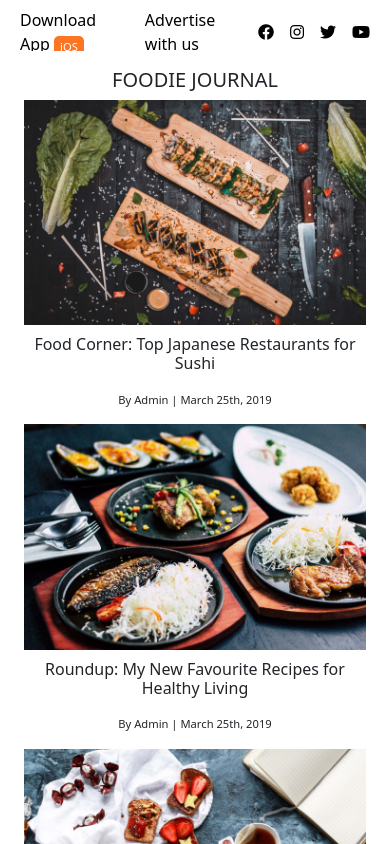
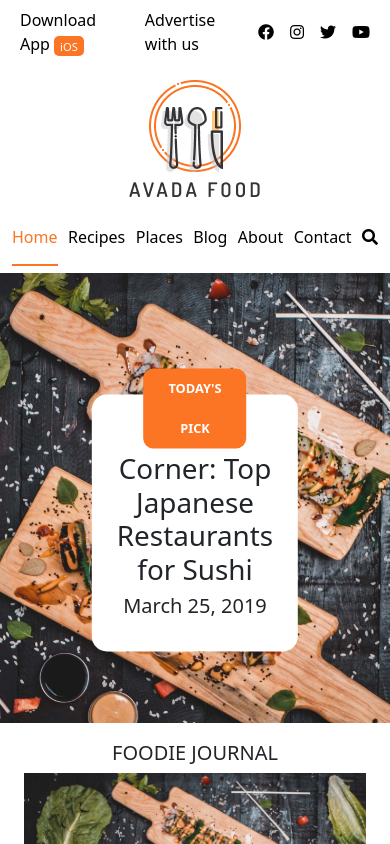
Before and after one commit to DavideZattra/proj-html-vuejs, a Vue app: page / in a window 390 px wide. Shown: the top 844 px of the page. Built offline with nearby package versions, Linux system fonts and the light colour scheme.

Commit message:
trying to fix jumbotron responsiveness

```diff
--- a/src/components/MainJumbotron.vue
+++ b/src/components/MainJumbotron.vue
@@ -5,15 +5,15 @@
       <!-- <img class="jumbo-bg-img" :src="initialUrl + foodieJournal[counter].img" alt=""> -->
       <img class="jumbo-bg-img" src="../assets/img/single-post-img3.jpg" alt="">
 
+      <div id="ms_today-picks" class="text-center">
+          <div class="ms_sticker">
+              <h5 class="text-white text-uppercase m-0">Today's Pick</h5>
+          </div>
+          <h1>Food Corner: Top Japanese Restaurants for Sushi</h1>
+          <h5>March 25, 2019</h5>
+      </div>
     </div>
 
-    <div id="ms_today-picks" class="text-center">
-        <div class="ms_sticker">
-            <h5 class="text-white text-uppercase m-0">Today's Pick</h5>
-        </div>
-        <h1>Food Corner: Top Japanese Restaurants for Sushi</h1>
-        <h5>March 25, 2019</h5>
-    </div>
 
     <div id="ms_foodie-journal" class="container">
 
@@ -117,11 +117,12 @@ data : function(){
 
 #ms_jumbotron{
   position: relative;
-  height: 500px;
+  min-height: 500px;
   margin-bottom: 375px;
 
   .ms_img-container{
-    height: 100%;
+    position: relative;
+    height: 500px;
     overflow: hidden;
 
     .jumbo-bg-img{
@@ -133,9 +134,7 @@ data : function(){
 
       &:hover{
         transform: scale(1.05);
-        // animation-name: zoomie;
-        // animation-duration: 2s;
-        // animation-iteration-count: 1;
+
       }
     }
   }
@@ -171,7 +170,7 @@ data : function(){
   #ms_foodie-journal{
     position: absolute;
     left: 50%;
-    bottom: -60%;
+    top: 90%;
     transform: translateX(-50%);
 
     .row{
```
